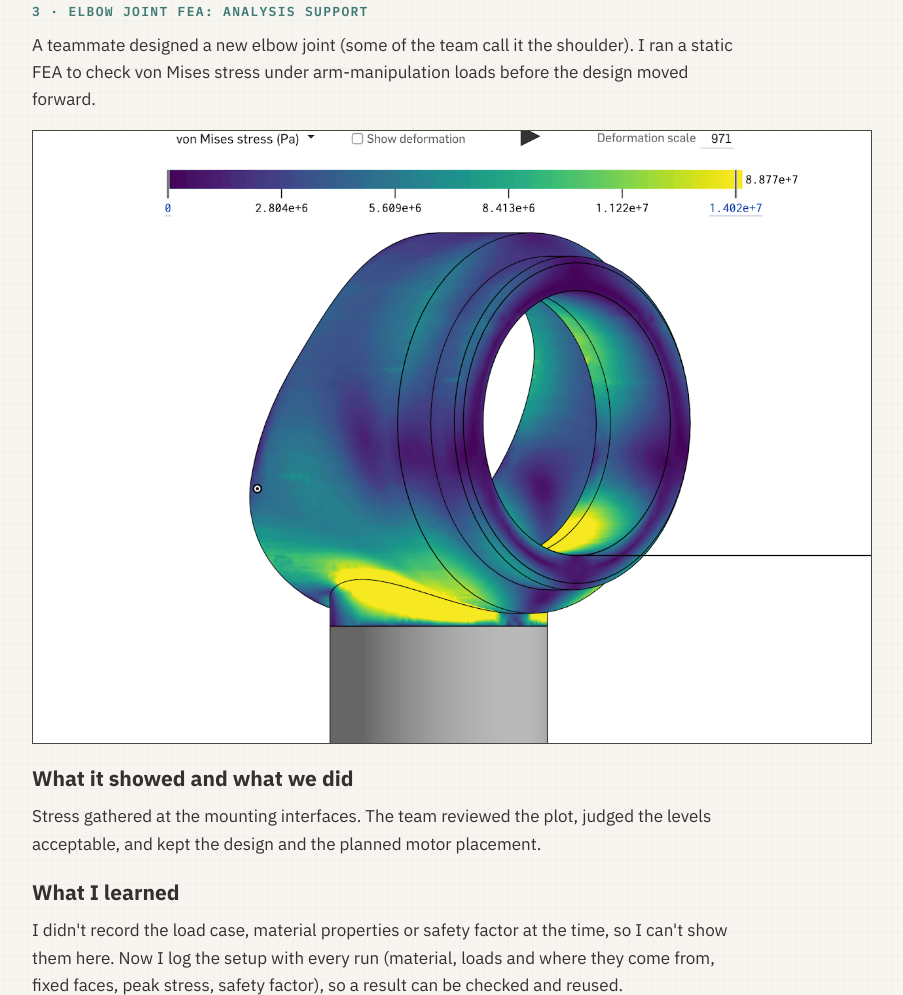
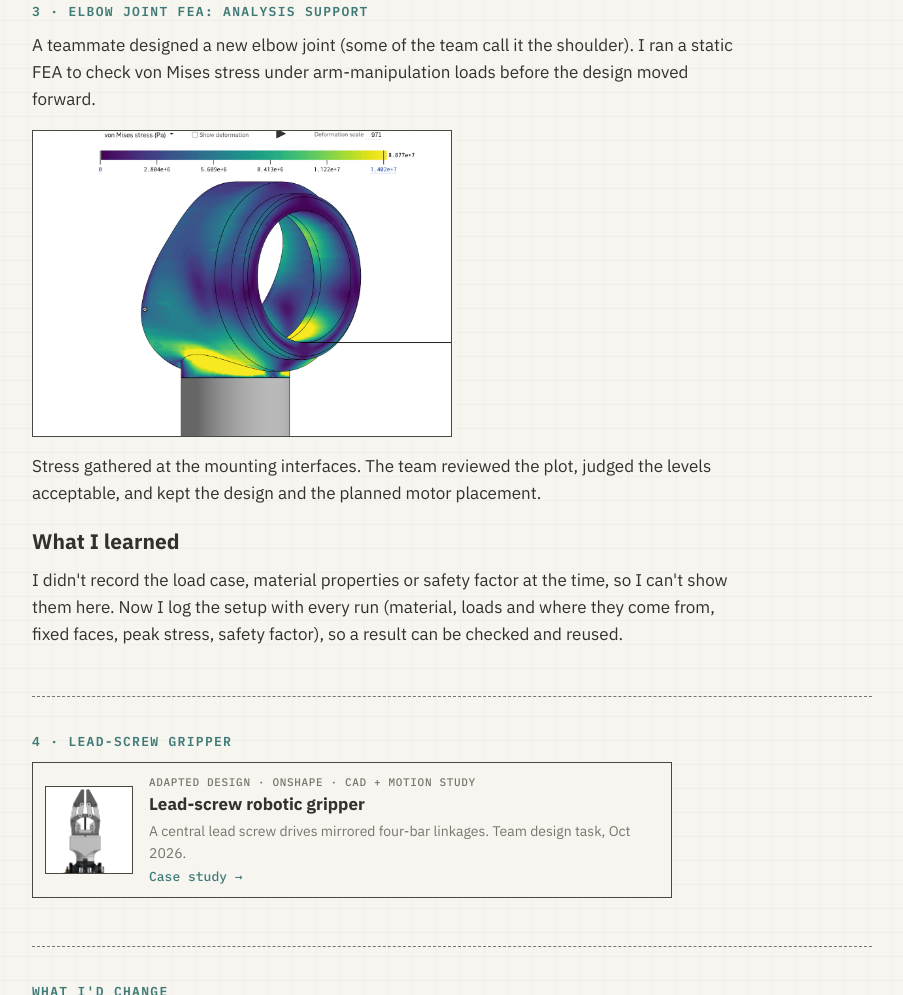
Before and after one commit to Chehak11/chehak11.github.io, a plain HTML site: page projects/rover-arm.html in a window 1280 px wide. Shown: the part 3580-4575 px from the top of the page, without its empty margins (308-1211 px from the left). Drawn offline with Linux system fonts and the light colour scheme.

Commit message:
Update rover-arm.html

```diff
--- a/projects/rover-arm.html
+++ b/projects/rover-arm.html
@@ -79,8 +79,7 @@
       <section class="sec" id="fea">
         <h2>3 · Elbow joint FEA: analysis support</h2>
         <p>A teammate designed a new elbow joint (some of the team call it the shoulder). I ran a static FEA to check von Mises stress under arm-manipulation loads before the design moved forward.</p>
-        <div class="figs one"><figure class="fig" data-label="Elbow von Mises stress plot" data-file="fea-elbow.png"><img src="../images/fea-elbow.png" alt="Von Mises stress plot of the elbow joint"></figure></div>
-        <h3>What it showed and what we did</h3>
+                <div class="figs one" style="max-width:420px"><figure class="fig" data-label="Elbow von Mises stress plot" data-file="fea-elbow.png"><img src="../images/fea-elbow.png" alt="Von Mises stress plot of the elbow joint"></figure></div>
         <p>Stress gathered at the mounting interfaces. The team reviewed the plot, judged the levels acceptable, and kept the design and the planned motor placement.</p>
         <h3>What I learned</h3>
         <p>I didn't record the load case, material properties or safety factor at the time, so I can't show them here. Now I log the setup with every run (material, loads and where they come from, fixed faces, peak stress, safety factor), so a result can be checked and reused.</p>
```
